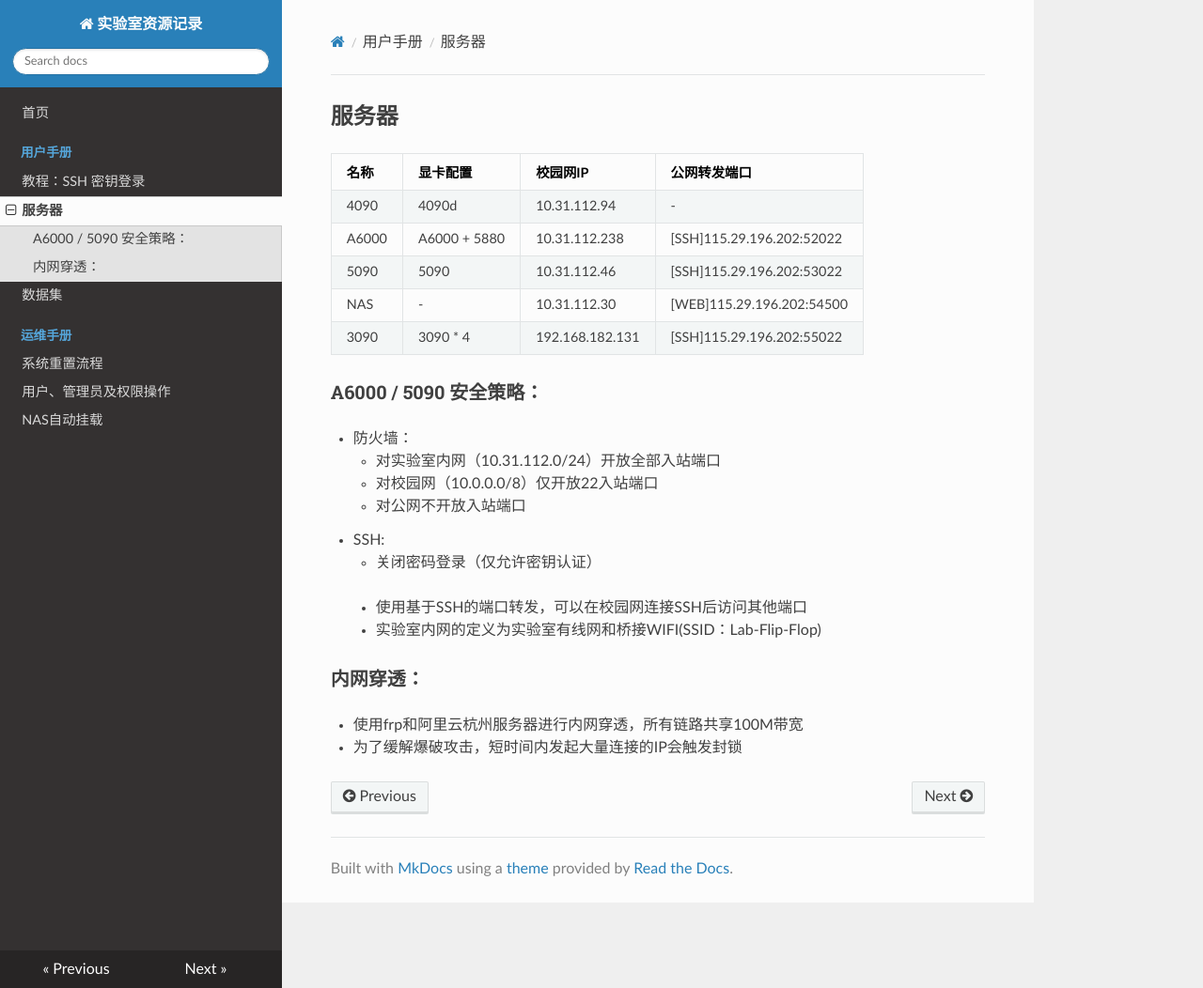
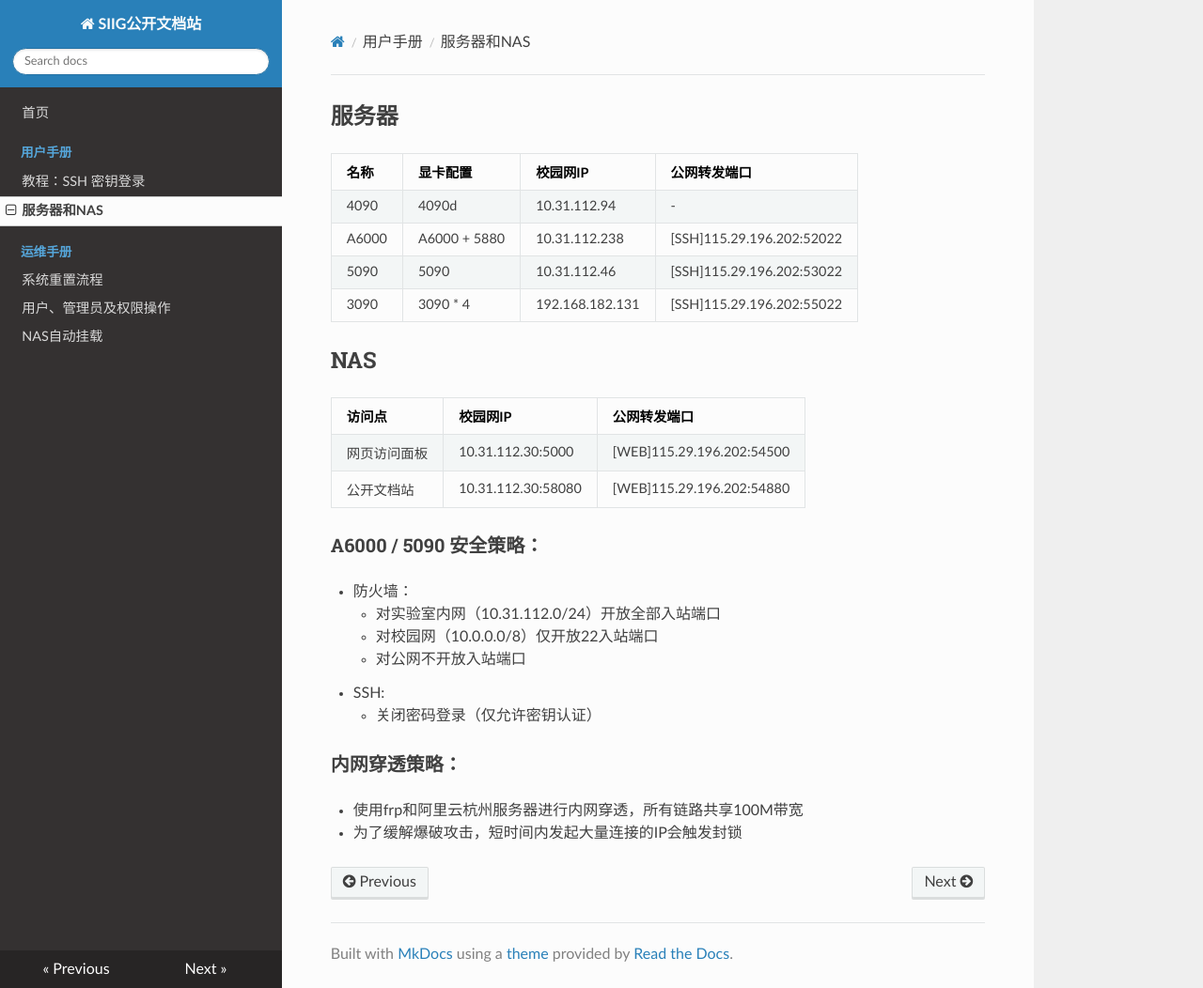
Before and after one commit to Unukalhai727/LabResource, an MkDocs documentation site: the page built from docs/user/server.md, in a window 1280 px wide and 1052 px high. Shown: the whole window at 94% size. Built offline with MkDocs 1.6.1, drawn with Linux system fonts in a browser that asks for light colours; nearby versions of some CDN libraries.

Commit message:
合并服务器和nas板块

```diff
--- a/docs/user/server.md
+++ b/docs/user/server.md
@@ -5,9 +5,14 @@
 | 4090 | 4090d | 10.31.112.94 | - |
 | A6000 | A6000 + 5880 | 10.31.112.238 | [SSH]115.29.196.202:52022 |
 | 5090 | 5090 | 10.31.112.46 | [SSH]115.29.196.202:53022 |
-| NAS | - | 10.31.112.30 | [WEB]115.29.196.202:54500 |
 | 3090 | 3090 * 4 | 192.168.182.131 | [SSH]115.29.196.202:55022 |
 
+## NAS
+
+| 访问点 | 校园网IP | 公网转发端口 |
+| --- | --- | --- |
+| 网页访问面板 | 10.31.112.30:5000 | [WEB]115.29.196.202:54500 |
+| 公开文档站 | 10.31.112.30:58080 | [WEB]115.29.196.202:54880 |
 
 ### A6000 / 5090 安全策略：
 
@@ -18,12 +23,7 @@
 - SSH:
     - 关闭密码登录（仅允许密钥认证）
 
-> - 使用基于SSH的端口转发，可以在校园网连接SSH后访问其他端口
->
-> - 实验室内网的定义为实验室有线网和桥接WIFI(SSID：Lab-Flip-Flop)
->
-
-### 内网穿透：
+### 内网穿透策略：
 
 - 使用frp和阿里云杭州服务器进行内网穿透，所有链路共享100M带宽
 - 为了缓解爆破攻击，短时间内发起大量连接的IP会触发封锁
--- a/mkdocs.yml
+++ b/mkdocs.yml
@@ -1,4 +1,4 @@
-site_name: 实验室资源记录
+site_name: SIIG公开文档站
 
 theme:
   name: readthedocs
@@ -7,8 +7,7 @@ nav:
   - 首页: index.md
   - 用户手册:
     - 教程：SSH 密钥登录: user/ssh.md
-    - 服务器: user/server.md
-    - 数据集: user/dataset.md
+    - 服务器和NAS: user/server.md
   - 运维手册:
     - 系统重置流程: admin/reset.md
     - 用户、管理员及权限操作: admin/permission.md
```
Also changed, not shown: docs/index.md (+2 -3 lines), docs/user/dataset.md (deleted, +0 -24 lines).
